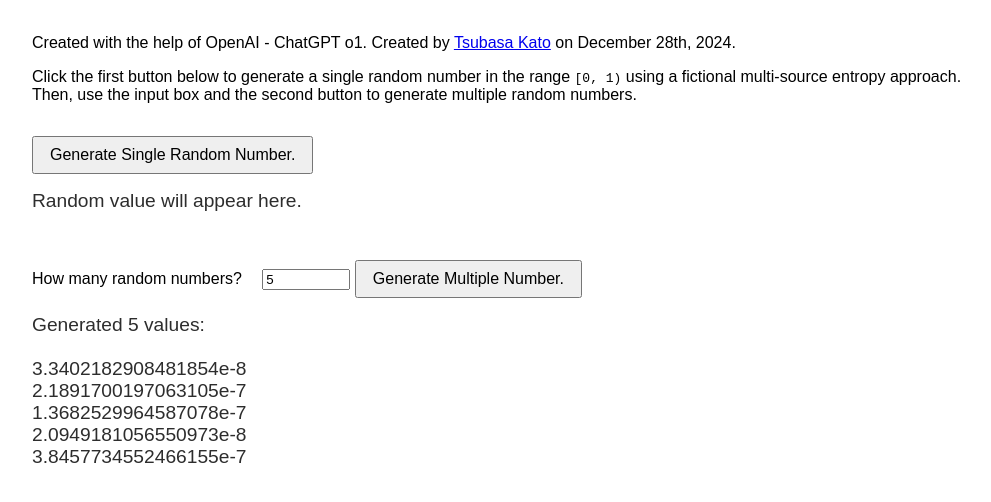
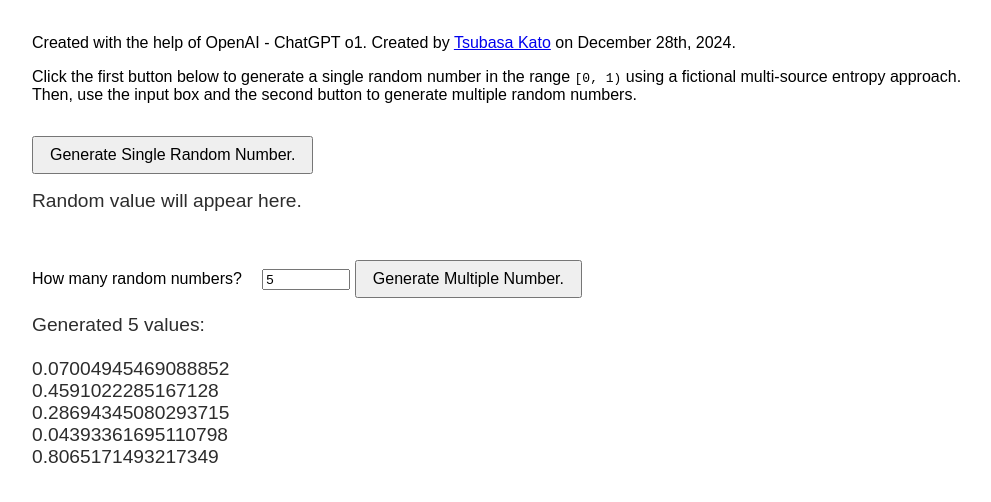
Before and after one commit to stingraze/random-number-generator, a plain HTML site: page index.html in a window 1280 px wide. Both pictures are taken after a click on the button "Generate Multiple Number.". Shown: the part 90-592 px from the top of the page, without its empty margins (0-991 px from the left). Drawn offline with Linux system fonts and the light colour scheme.

Commit message:
Fixed some bug so it falls into 0 to 1.

```diff
--- a/index.html
+++ b/index.html
@@ -98,7 +98,8 @@
       combinedSeed = tinyRNNTransform(combinedSeed);
 
       // 7) Convert final seed to a float in [0, 1)
-      return (combinedSeed % Number.MAX_SAFE_INTEGER) / Number.MAX_SAFE_INTEGER;
+      // --- FIX HERE: Dividing by 2^32 ensures a float in [0,1).
+      return combinedSeed / 0x100000000;
     }
 
     /**
```
